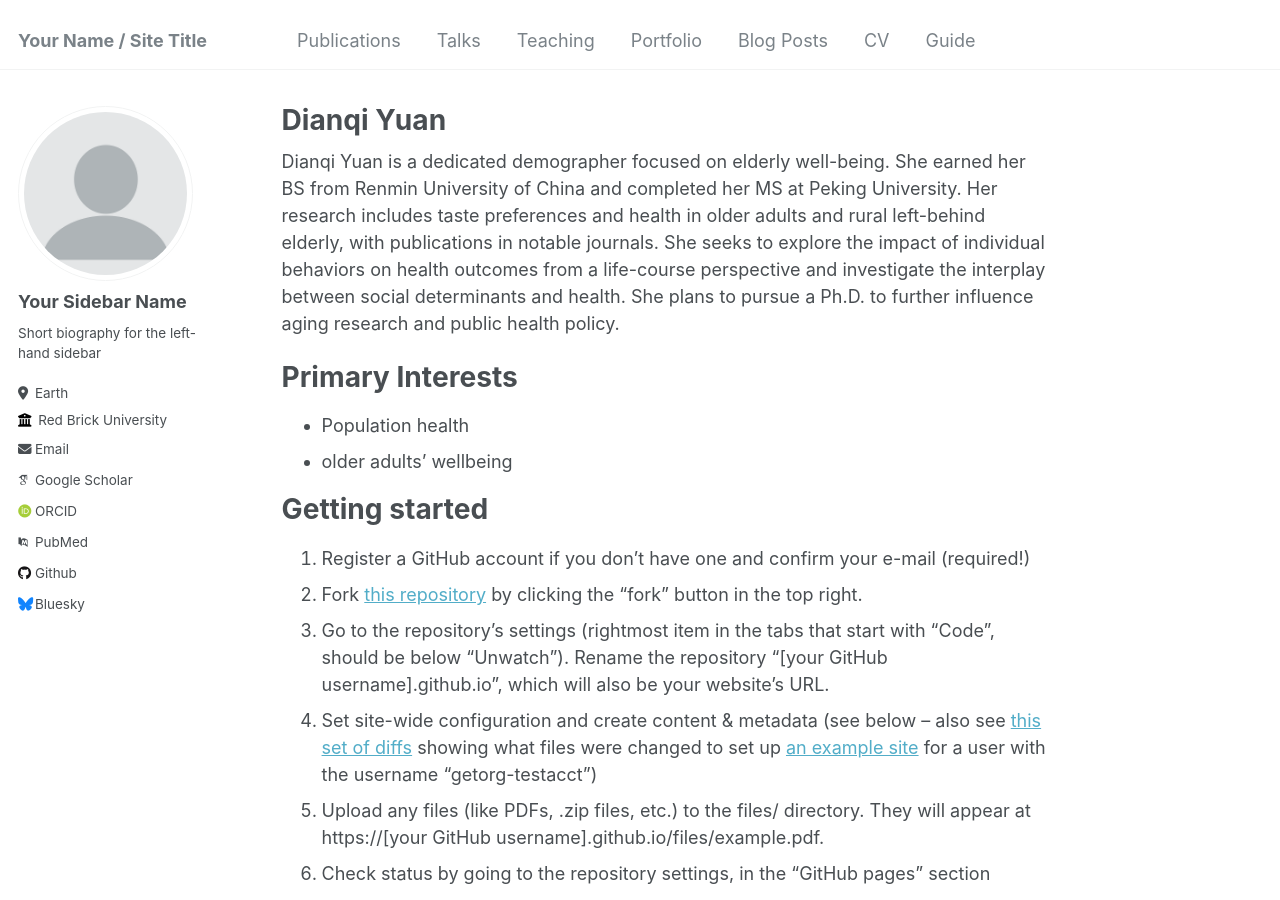
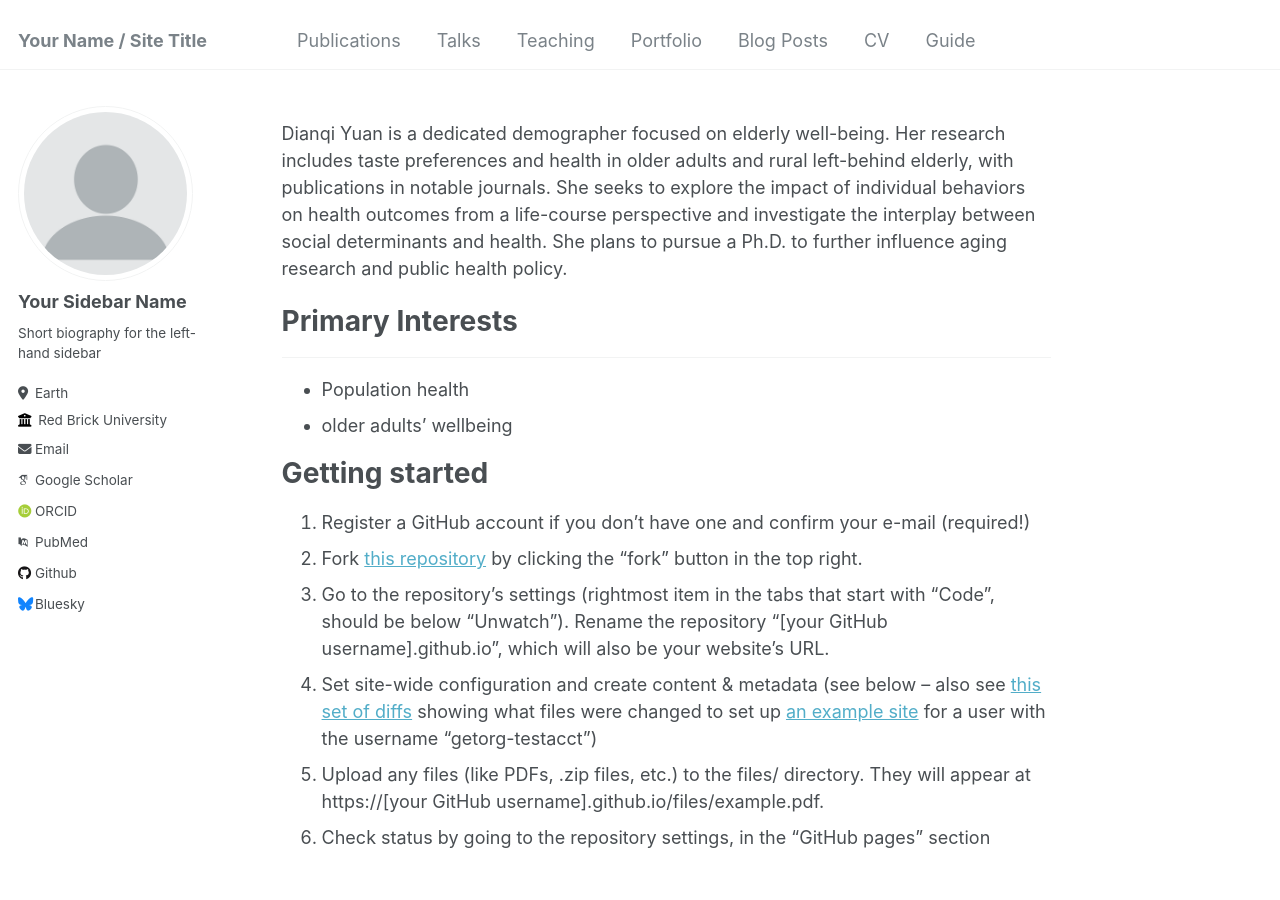
Before and after one commit to dianqi-yuan/dianqi-yuan.github.io, a Jekyll site: the page built from _pages/about.md, in a window 1280 px wide and 900 px high. Built offline with Jekyll 4.4.1, drawn with Linux system fonts in a browser that asks for light colours; some web fonts are replaced.

```diff
--- a/_pages/about.md
+++ b/_pages/about.md
@@ -1,21 +1,23 @@
 ---
 permalink: /
-title: "Dianqi Yuan"
+title: ""
 author_profile: true
 redirect_from:
   - /about/
   - /about.html
 ---
 
-Dianqi Yuan is a dedicated demographer focused on elderly well-being. She earned her BS from Renmin University of China and completed her MS at Peking University. Her research includes taste preferences and health in older adults and rural left-behind elderly, with publications in notable journals. She seeks to explore the impact of individual behaviors on health outcomes from a life-course perspective and investigate the interplay between social determinants and health. She plans to pursue a Ph.D. to further influence aging research and public health policy.
+Dianqi Yuan is a dedicated demographer focused on elderly well-being. Her research includes taste preferences and health in older adults and rural left-behind elderly, with publications in notable journals. She seeks to explore the impact of individual behaviors on health outcomes from a life-course perspective and investigate the interplay between social determinants and health. She plans to pursue a Ph.D. to further influence aging research and public health policy.
 
 Primary Interests
 ======
+------
 - Population health
 - older adults' wellbeing
 
 Getting started
 ======
+
 1. Register a GitHub account if you don't have one and confirm your e-mail (required!)
 1. Fork [this repository](https://github.com/academicpages/academicpages.github.io) by clicking the "fork" button in the top right.
 1. Go to the repository's settings (rightmost item in the tabs that start with "Code", should be below "Unwatch"). Rename the repository "[your GitHub username].github.io", which will also be your website's URL.
```
